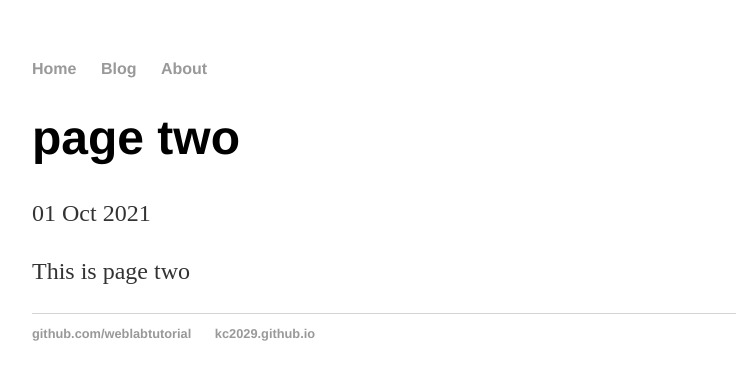
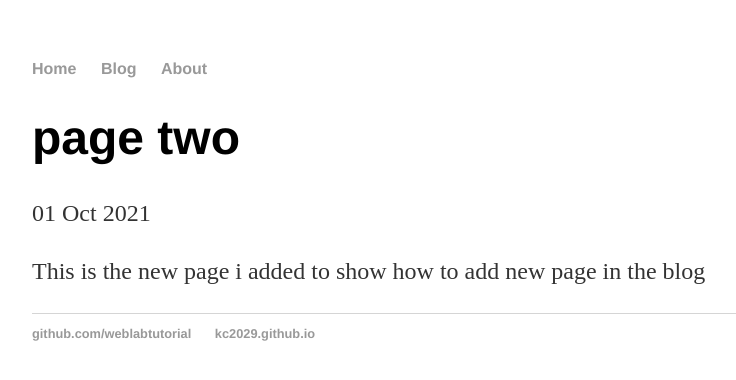
Before and after one commit to kc2029/kc2029.github.io, a Jekyll site: the page built from _posts/2021-09-29-site-launched.md, in a window 1280 px wide. Shown: the top 380 px of the page, without its empty margins (160-896 px from the left). Built offline with Jekyll 4.4.1, drawn with Linux system fonts in a browser that asks for light colours.

Commit message:
Update 2021-09-29-site-launched.md

```diff
--- a/_posts/2021-09-29-site-launched.md
+++ b/_posts/2021-09-29-site-launched.md
@@ -4,4 +4,4 @@ title: "page two "
 date: 2021-10-1
 ---
 
-This is page two
+This is the new page i added to show how to add new page in the blog
```
